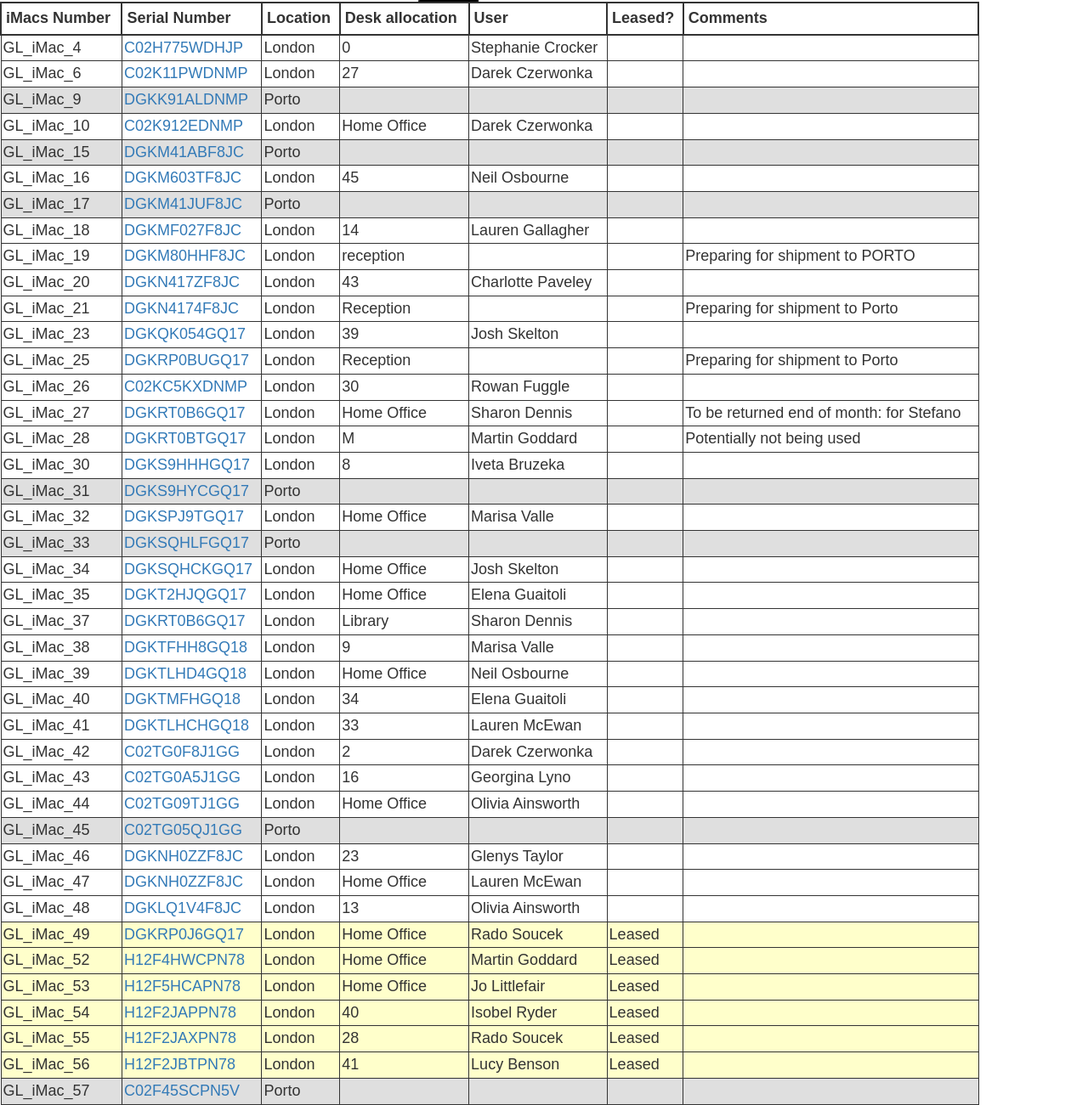
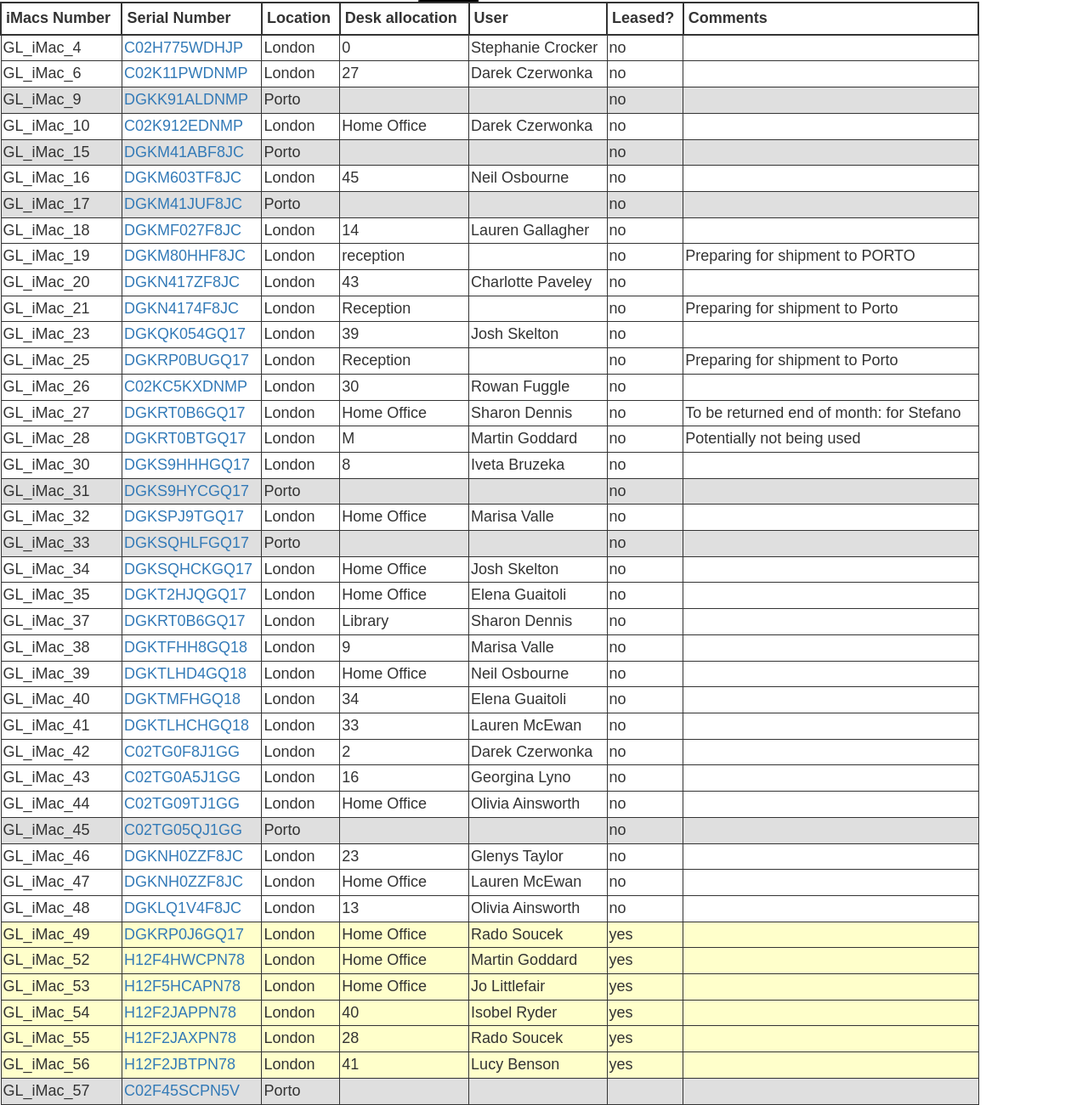
Before and after one commit to stephaniecrocker91/IT-log, a plain HTML site: page imacs.html in a window 1280 px wide. Shown: the part 166-1467 px from the top of the page at 85% size. Drawn offline with nearby package versions, Linux system fonts and the light colour scheme; a web font is replaced by a local one.

Commit message:
Update leased status on imac data

```diff
--- a/imacs.html
+++ b/imacs.html
@@ -47,7 +47,7 @@
                 <td>London</td>
                 <td>0</td>
                 <td>Stephanie Crocker</td>
-                <td></td>
+                <td>no</td>
                 <td></td>
             </tr>
             <tr>
@@ -56,7 +56,7 @@
                 <td>London</td>
                 <td>27</td>
                 <td>Darek Czerwonka</td>
-                <td></td>
+                <td>no</td>
                 <td></td>
             </tr>
             <tr class="porto">
@@ -65,7 +65,7 @@
                 <td>Porto</td>
                 <td></td>
                 <td></td>
-                <td></td>
+                <td>no</td>
                 <td></td>
             </tr>
             <tr>
@@ -74,7 +74,7 @@
                 <td>London</td>
                 <td>Home Office</td>
                 <td>Darek Czerwonka</td>
-                <td></td>
+                <td>no</td>
                 <td></td>
             </tr>
             <tr class="porto">
@@ -83,7 +83,7 @@
                 <td>Porto</td>
                 <td></td>
                 <td></td>
-                <td></td>
+                <td>no</td>
                 <td></td>
             </tr>
             <tr>
@@ -92,7 +92,7 @@
                 <td>London</td>
                 <td>45</td>
                 <td>Neil Osbourne</td>
-                <td></td>
+                <td>no</td>
                 <td></td>
             </tr>
             <tr class="porto">
@@ -101,7 +101,7 @@
                 <td>Porto</td>
                 <td></td>
                 <td></td>
-                <td></td>
+                <td>no</td>
                 <td></td>
             </tr>
             <tr>
@@ -110,7 +110,7 @@
                 <td>London</td>
                 <td>14</td>
                 <td>Lauren Gallagher</td>
-                <td></td>
+                <td>no</td>
                 <td></td>
             </tr>
             <tr>
@@ -119,7 +119,7 @@
                 <td>London</td>
                 <td>reception</td>
                 <td></td>
-                <td></td>
+                <td>no</td>
                 <td>Preparing for shipment to PORTO</td>
             </tr>
             <tr>
@@ -128,7 +128,7 @@
                 <td>London</td>
                 <td>43</td>
                 <td>Charlotte Paveley</td>
-                <td></td>
+                <td>no</td>
                 <td></td>
             </tr>
             <tr>
@@ -137,7 +137,7 @@
                 <td>London</td>
                 <td>Reception</td>
                 <td></td>
-                <td></td>
+                <td>no</td>
                 <td>Preparing for shipment to Porto</td>
             </tr>
             <tr>
@@ -146,7 +146,7 @@
                 <td>London</td>
                 <td>39</td>
                 <td>Josh Skelton</td>
-                <td></td>
+                <td>no</td>
                 <td></td>
             </tr>
             <tr>
@@ -155,7 +155,7 @@
                 <td>London</td>
                 <td>Reception</td>
                 <td></td>
-                <td></td>
+                <td>no</td>
                 <td>Preparing for shipment to Porto</td>
             </tr>
             <tr>
@@ -164,7 +164,7 @@
                 <td>London</td>
                 <td>30</td>
                 <td>Rowan Fuggle</td>
-                <td></td>
+                <td>no</td>
                 <td></td>
             </tr>
             <tr>
@@ -173,7 +173,7 @@
                 <td>London</td>
                 <td>Home Office</td>
                 <td>Sharon Dennis</td>
-                <td></td>
+                <td>no</td>
                 <td>To be returned end of month: for Stefano</td>
             </tr>
             <tr>
@@ -182,7 +182,7 @@
                 <td>London</td>
                 <td>M</td>
                 <td>Martin Goddard</td>
-                <td></td>
+                <td>no</td>
                 <td>Potentially not being used</td>
             </tr>
             <tr>
@@ -191,7 +191,7 @@
                 <td>London</td>
                 <td>8</td>
                 <td>Iveta Bruzeka</td>
-                <td></td>
+                <td>no</td>
                 <td></td>
             </tr>
             <tr class="porto">
@@ -200,7 +200,7 @@
                 <td>Porto</td>
                 <td></td>
                 <td></td>
-                <td></td>
+                <td>no</td>
                 <td></td>
             </tr>
             <tr>
@@ -209,7 +209,7 @@
                 <td>London</td>
                 <td>Home Office</td>
                 <td>Marisa Valle</td>
-                <td></td>
+                <td>no</td>
                 <td></td>
             </tr>
             <tr class="porto">
@@ -218,7 +218,7 @@
                 <td>Porto</td>
                 <td></td>
                 <td></td>
-                <td></td>
+                <td>no</td>
                 <td></td>
             </tr>
             <tr>
@@ -227,7 +227,7 @@
                 <td>London</td>
                 <td>Home Office</td>
                 <td>Josh Skelton</td>
-                <td></td>
+                <td>no</td>
                 <td></td>
             </tr>
             <tr>
@@ -236,7 +236,7 @@
                 <td>London</td>
                 <td>Home Office</td>
                 <td>Elena Guaitoli</td>
-                <td></td>
+                <td>no</td>
                 <td></td>
             </tr>
             <tr>
@@ -245,7 +245,7 @@
                 <td>London</td>
                 <td>Library</td>
                 <td>Sharon Dennis</td>
-                <td></td>
+                <td>no</td>
                 <td></td>
             </tr>
             <tr>
@@ -254,7 +254,7 @@
                 <td>London</td>
                 <td>9</td>
                 <td>Marisa Valle</td>
-                <td></td>
+                <td>no</td>
                 <td></td>
             </tr>
             <tr>
@@ -263,7 +263,7 @@
                 <td>London</td>
                 <td>Home Office</td>
                 <td>Neil Osbourne</td>
-                <td></td>
+                <td>no</td>
                 <td></td>
             </tr>
             <tr>
@@ -272,7 +272,7 @@
                 <td>London</td>
                 <td>34</td>
                 <td>Elena Guaitoli</td>
-                <td></td>
+                <td>no</td>
                 <td></td>
             </tr>
             <tr>
@@ -281,7 +281,7 @@
                 <td>London</td>
                 <td>33</td>
                 <td>Lauren McEwan</td>
-                <td></td>
+                <td>no</td>
                 <td></td>
             </tr>
             <tr>
@@ -290,7 +290,7 @@
                 <td>London</td>
                 <td>2</td>
                 <td>Darek Czerwonka</td>
-                <td></td>
+                <td>no</td>
                 <td></td>
             </tr>
             <tr>
@@ -299,7 +299,7 @@
                 <td>London</td>
                 <td>16</td>
                 <td>Georgina Lyno</td>
-                <td></td>
+                <td>no</td>
                 <td></td>
             </tr>
             <tr>
@@ -308,7 +308,7 @@
                 <td>London</td>
                 <td>Home Office</td>
                 <td>Olivia Ainsworth</td>
-                <td></td>
+                <td>no</td>
                 <td></td>
             </tr>
             <tr class="porto">
@@ -317,7 +317,7 @@
                 <td>Porto</td>
                 <td></td>
                 <td></td>
-                <td></td>
+                <td>no</td>
                 <td></td>
             </tr>
             <tr>
@@ -326,7 +326,7 @@
                 <td>London</td>
                 <td>23</td>
                 <td>Glenys Taylor</td>
-                <td></td>
+                <td>no</td>
                 <td></td>
             </tr>
             <tr>
@@ -335,7 +335,7 @@
                 <td>London</td>
                 <td>Home Office</td>
                 <td>Lauren McEwan</td>
-                <td></td>
+                <td>no</td>
                 <td></td>
             </tr>
             <tr>
@@ -344,7 +344,7 @@
                 <td>London</td>
                 <td>13</td>
                 <td>Olivia Ainsworth</td>
-                <td></td>
+                <td>no</td>
                 <td></td>
             <tr class="leased">
                 <td>GL_iMac_49</td>
@@ -352,7 +352,7 @@
                 <td>London</td>
                 <td>Home Office</td>
                 <td>Rado Soucek</td>
-                <td>Leased</td>
+                <td>yes</td>
                 <td></td>
             </tr>
             <tr class="leased">
@@ -361,7 +361,7 @@
                 <td>London</td>
                 <td>Home Office</td>
                 <td>Martin Goddard</td>
-                <td>Leased</td>
+                <td>yes</td>
                 <td></td>
             </tr>
             <tr class="leased">
@@ -370,7 +370,7 @@
                 <td>London</td>
                 <td>Home Office</td>
                 <td>Jo Littlefair</td>
-                <td>Leased</td>
+                <td>yes</td>
                 <td></td>
             </tr>
             <tr class="leased">
@@ -379,7 +379,7 @@
                 <td>London</td>
                 <td>40</td>
                 <td>Isobel Ryder</td>
-                <td>Leased</td>
+                <td>yes</td>
                 <td></td>
             </tr>
             <tr class="leased">
@@ -388,7 +388,7 @@
                 <td>London</td>
                 <td>28</td>
                 <td>Rado Soucek</td>
-                <td>Leased</td>
+                <td>yes</td>
                 <td></td>
             </tr>
             <tr class="leased">
@@ -397,7 +397,7 @@
                 <td>London</td>
                 <td>41</td>
                 <td>Lucy Benson</td>
-                <td>Leased</td>
+                <td>yes</td>
                 <td></td>
             </tr>
             <tr class="porto">
```
